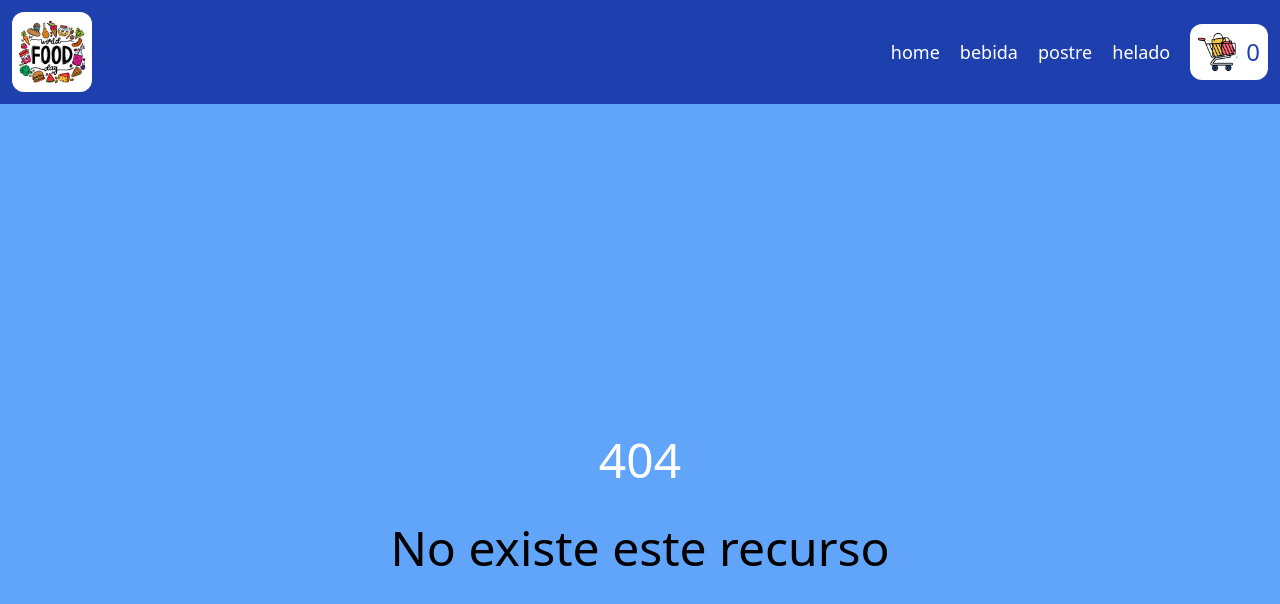
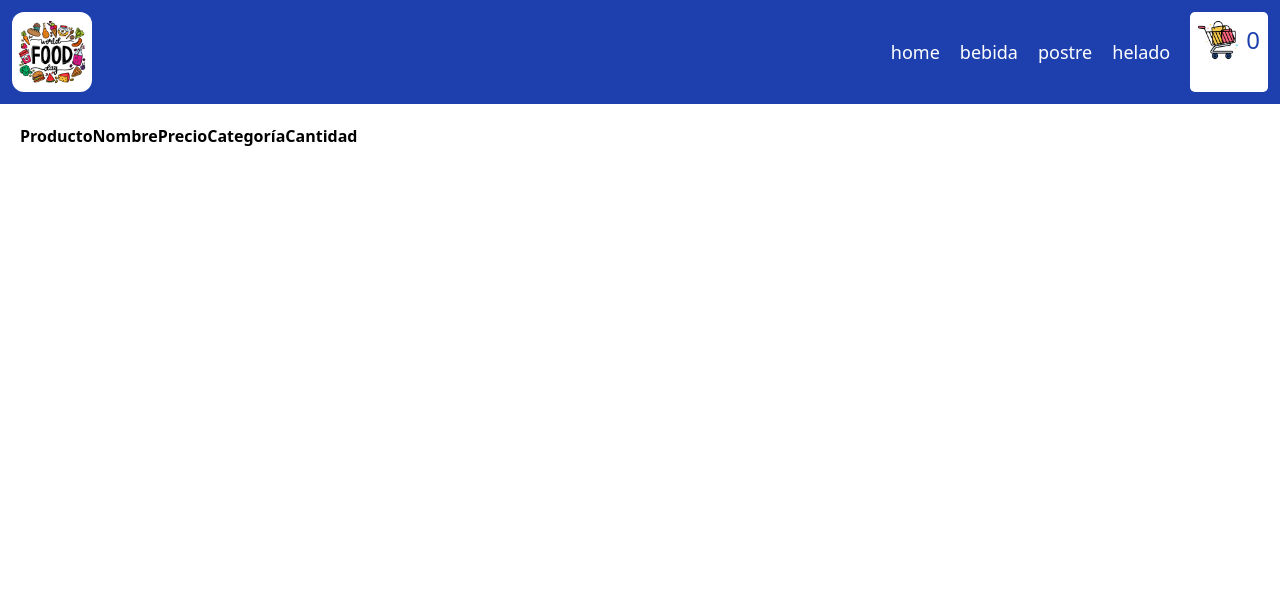
Before and after one commit to leoTechnologyDeveloper/react-ecommerce, a React (Create React App) app: page /cart in a window 1280 px wide. Before the commit this address had no page. Shown: the top 604 px of the page. Built offline with nearby package versions, Linux system fonts and the light colour scheme.

Commit message:
working Cart

```diff
--- a/src/App.js
+++ b/src/App.js
@@ -5,6 +5,7 @@ import ErrorPage from "./components/ErrorPage";
 import ItemListContainer from "./components/ItemListContainer";
 import NavBar from "./components/NavBar";
 import { CartProvider } from "./contexts/CartContext";
+import Cart from "./components/Cart";
 
 function App() {
   return (
@@ -23,8 +24,7 @@ function App() {
               path="*"
               element={<ErrorPage title="No existe este recurso" />}
             />
-
-            {/* <ItemDetailContainer title="tit del itemdetailcontainer" /> */}
+            <Route path="/cart" element={<Cart />} />
           </Routes>
         </div>
       </BrowserRouter>
--- /dev/null
+++ b/src/components/Cart.jsx
@@ -0,0 +1,41 @@
+import { useContext } from "react";
+import { CartContext } from "../contexts/CartContext";
+
+const Cart = () => {
+  const { products } = useContext(CartContext);
+
+  return (
+    <div className="flex flex-wrap gap-4 w-4/5 m-5 h-2/5 ">
+      <table className="table-fixed text-center">
+        <thead>
+          <tr>
+            <th>Producto</th>
+            <th>Nombre</th>
+            <th>Precio</th>
+            <th>Categoría</th>
+            <th>Cantidad</th>
+          </tr>
+        </thead>
+        {products.map((producto) => (
+          <tbody>
+            <tr>
+              <td>
+                <img
+                  src={producto.image}
+                  alt=""
+                  className="w-1/5 rounded-xl overflow-hidden text-center"
+                />
+              </td>
+              <td>{producto.name}</td>
+              <td>{producto.price}</td>
+              <td>{producto.category}</td>
+              <td>{producto.amount}</td>
+            </tr>
+          </tbody>
+        ))}
+      </table>
+    </div>
+  );
+};
+
+export default Cart;
--- a/src/components/NavBar.jsx
+++ b/src/components/NavBar.jsx
@@ -33,8 +33,9 @@ const NavBar = () => {
             </button>
           );
         })}
-
-        <CartWidget />
+        <NavLink to={`/cart`}>
+          <CartWidget />
+        </NavLink>
       </nav>
     </div>
   );
--- a/src/contexts/CartContext.jsx
+++ b/src/contexts/CartContext.jsx
@@ -45,7 +45,7 @@ export const CartProvider = ({ children }) => {
 
   return (
     <CartContext.Provider
-      value={{ addItem, removeItem, clear, totalProductsInWidget }}
+      value={{ addItem, removeItem, clear, totalProductsInWidget, products }}
     >
       {children}
     </CartContext.Provider>
```
